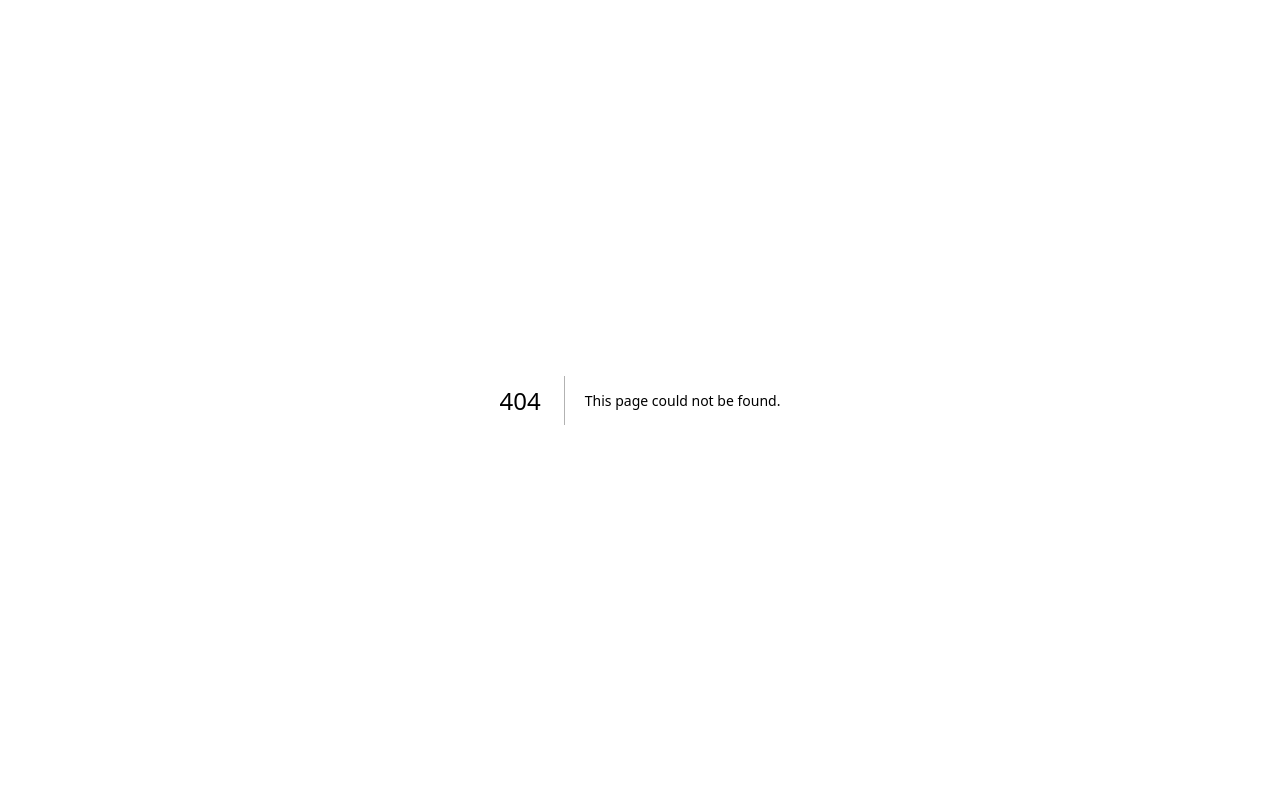
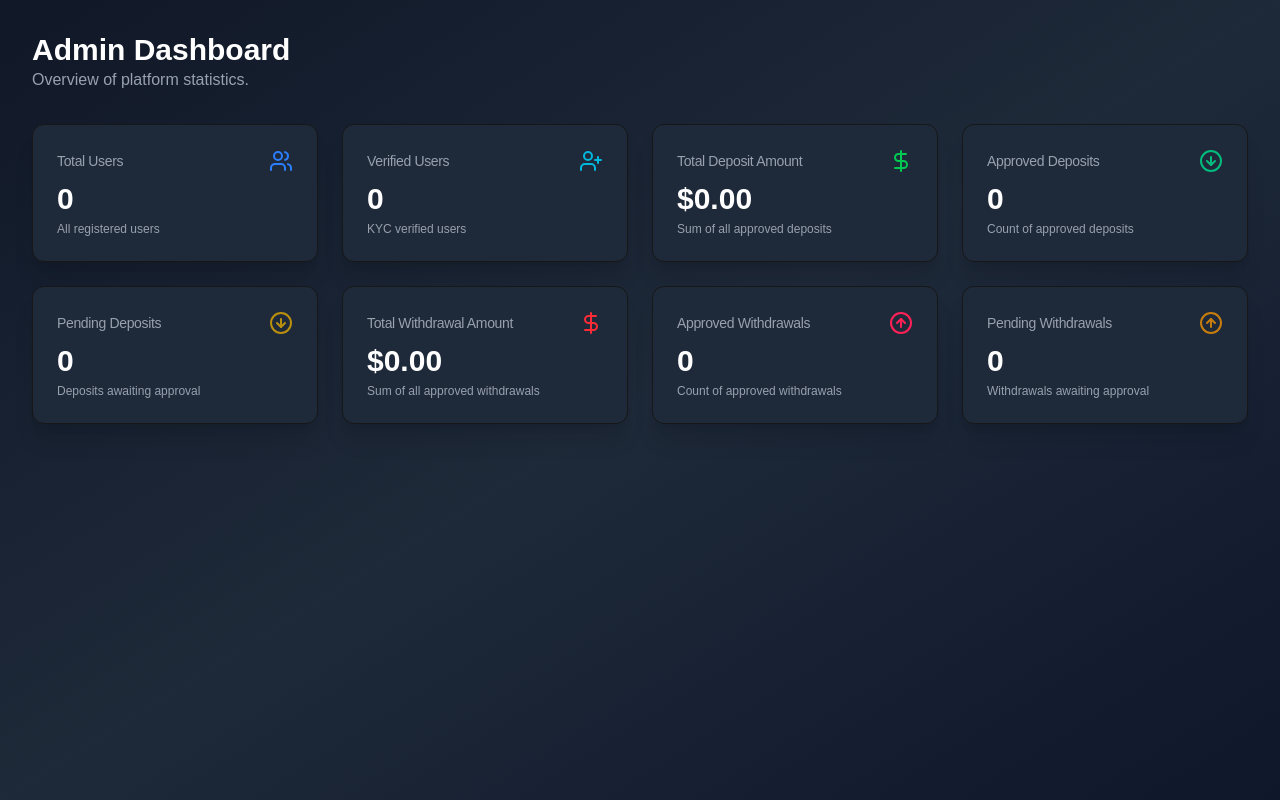
Before and after one commit to team-pr01/World-Market-Client, a Next.js app: page /admin/dashboard in a window 1280 px wide. Before the commit this address had no page. Built offline with nearby package versions, Linux system fonts and the light colour scheme.

Commit message:
Refactored admin dfashboard page

```diff
--- /dev/null
+++ b/src/app/(adminLayout)/admin/dashboard/loading.tsx
@@ -0,0 +1,27 @@
+import { Card, CardContent, CardHeader } from "@/components/ui/card"
+import { Skeleton } from "@/components/ui/skeleton"
+
+export default function AdminDashboardLoading() {
+  return (
+    <div className="min-h-screen bg-gradient-to-br from-gray-100 via-gray-50 to-slate-100 dark:from-gray-900 dark:via-gray-800 dark:to-slate-900 p-4 md:p-8">
+      <header className="mb-8">
+        <Skeleton className="h-9 w-64 mb-2" />
+        <Skeleton className="h-5 w-48" />
+      </header>
+      <div className="grid grid-cols-1 sm:grid-cols-2 lg:grid-cols-3 xl:grid-cols-4 gap-6">
+        {[...Array(8)].map((_, i) => (
+          <Card key={i} className="bg-white dark:bg-gray-800 shadow-xl rounded-xl">
+            <CardHeader className="flex flex-row items-center justify-between space-y-0 pb-2">
+              <Skeleton className="h-5 w-2/5" />
+              <Skeleton className="h-6 w-6 rounded-full" />
+            </CardHeader>
+            <CardContent>
+              <Skeleton className="h-8 w-3/5 mb-2" />
+              <Skeleton className="h-4 w-4/5" />
+            </CardContent>
+          </Card>
+        ))}
+      </div>
+    </div>
+  )
+}
--- /dev/null
+++ b/src/app/(adminLayout)/admin/dashboard/page.tsx
@@ -0,0 +1,181 @@
+"use client";
+import { Card, CardContent, CardHeader, CardTitle } from "@/components/ui/card";
+import {
+  Users,
+  DollarSign,
+  ArrowDownCircle,
+  ArrowUpCircle,
+  UserPlus,
+} from "lucide-react";
+import { useEffect, useState } from "react";
+
+interface DashboardStats {
+  totalUsers: number;
+  verifiedUsers: number;
+  totalDepositsAmount: number;
+  totalApprovedDeposits: number;
+  totalPendingDeposits: number;
+  totalWithdrawalsAmount: number;
+  totalApprovedWithdrawals: number;
+  totalPendingWithdrawals: number;
+}
+
+export default function AdminDashboardPage() {
+  const [stats, setStats] = useState<DashboardStats | null>(null);
+  const isLoading = false;
+
+  useEffect(() => {
+    const calculateStats = () => {
+      const totalUsers = 0;
+      const verifiedUsers = 0;
+      const totalDepositsAmount = 0;
+      const totalApprovedDeposits = 0;
+      const totalPendingDeposits = 0;
+      const totalWithdrawalsAmount = 0;
+      const totalApprovedWithdrawals = 0;
+      const totalPendingWithdrawals = 0;
+
+      setStats({
+        totalUsers,
+        verifiedUsers,
+        totalDepositsAmount,
+        totalApprovedDeposits,
+        totalPendingDeposits,
+        totalWithdrawalsAmount,
+        totalApprovedWithdrawals,
+        totalPendingWithdrawals,
+      });
+    };
+
+    calculateStats()
+  }, []);
+
+  if (isLoading) {
+    return (
+      <div className="min-h-screen bg-gray-100 dark:bg-gray-900 p-4 md:p-8">
+        <div className="grid grid-cols-1 sm:grid-cols-2 lg:grid-cols-3 xl:grid-cols-4 gap-6">
+          {[...Array(6)].map((_, i) => (
+            <Card
+              key={i}
+              className="bg-white dark:bg-gray-800 shadow-lg animate-pulse"
+            >
+              <CardHeader className="flex flex-row items-center justify-between space-y-0 pb-2">
+                <div className="h-6 bg-gray-300 dark:bg-gray-700 rounded w-1/2"></div>
+                <div className="h-8 w-8 bg-gray-300 dark:bg-gray-700 rounded-full"></div>
+              </CardHeader>
+              <CardContent>
+                <div className="h-10 bg-gray-300 dark:bg-gray-700 rounded w-3/4 mb-1"></div>
+                <div className="h-4 bg-gray-300 dark:bg-gray-700 rounded w-1/2"></div>
+              </CardContent>
+            </Card>
+          ))}
+        </div>
+      </div>
+    );
+  }
+
+  const statCards = [
+    {
+      title: "Total Users",
+      value: stats?.totalUsers,
+      icon: Users,
+      description: "All registered users",
+      color: "text-blue-500",
+    },
+    {
+      title: "Verified Users",
+      value: stats?.verifiedUsers,
+      icon: UserPlus,
+      description: "KYC verified users",
+      color: "text-cyan-500",
+    },
+    {
+      title: "Total Deposit Amount",
+      value: `$${stats?.totalDepositsAmount.toLocaleString(undefined, {
+        minimumFractionDigits: 2,
+        maximumFractionDigits: 2,
+      })}`,
+      icon: DollarSign,
+      description: "Sum of all approved deposits",
+      color: "text-green-500",
+    },
+    {
+      title: "Approved Deposits",
+      value: stats?.totalApprovedDeposits.toLocaleString(),
+      icon: ArrowDownCircle,
+      description: "Count of approved deposits",
+      color: "text-emerald-500",
+    },
+    {
+      title: "Pending Deposits",
+      value: stats?.totalPendingDeposits.toLocaleString(),
+      icon: ArrowDownCircle,
+      description: "Deposits awaiting approval",
+      color: "text-yellow-500 opacity-75",
+    },
+    {
+      title: "Total Withdrawal Amount",
+      value: `$${stats?.totalWithdrawalsAmount.toLocaleString(undefined, {
+        minimumFractionDigits: 2,
+        maximumFractionDigits: 2,
+      })}`,
+      icon: DollarSign,
+      description: "Sum of all approved withdrawals",
+      color: "text-red-500",
+    },
+    {
+      title: "Approved Withdrawals",
+      value: stats?.totalApprovedWithdrawals.toLocaleString(),
+      icon: ArrowUpCircle,
+      description: "Count of approved withdrawals",
+      color: "text-rose-500",
+    },
+    {
+      title: "Pending Withdrawals",
+      value: stats?.totalPendingWithdrawals.toLocaleString(),
+      icon: ArrowUpCircle,
+      description: "Withdrawals awaiting approval",
+      color: "text-amber-500 opacity-75",
+    },
+  ];
+
+  return (
+    <div className="min-h-screen bg-gradient-to-br from-gray-900 via-gray-800 to-slate-900 p-4 md:p-8">
+  <header className="mb-8">
+    <h1 className="text-3xl font-bold text-white">
+      Admin Dashboard
+    </h1>
+    <p className="text-gray-400">
+      Overview of platform statistics.
+    </p>
+  </header>
+  <div className="grid grid-cols-1 sm:grid-cols-2 lg:grid-cols-3 xl:grid-cols-4 gap-6">
+    {statCards.map((card) => {
+      const Icon = card.icon;
+      return (
+        <Card
+          key={card.title}
+          className="bg-gray-800 shadow-xl rounded-xl hover:shadow-2xl transition-shadow duration-300"
+        >
+          <CardHeader className="flex flex-row items-center justify-between space-y-0 pb-2">
+            <CardTitle className="text-sm font-medium text-gray-400">
+              {card.title}
+            </CardTitle>
+            <Icon className={`h-6 w-6 ${card.color}`} />
+          </CardHeader>
+          <CardContent>
+            <div className="text-3xl font-bold text-white">
+              {card.value}
+            </div>
+            <p className="text-xs text-gray-400 pt-1">
+              {card.description}
+            </p>
+          </CardContent>
+        </Card>
+      );
+    })}
+  </div>
+</div>
+
+  );
+}
--- a/src/app/(adminLayout)/admin/layout.tsx
+++ b/src/app/(adminLayout)/admin/layout.tsx
@@ -1,5 +1,7 @@
-
-export default function AdminLayout({ children }: { children: React.ReactNode }) {
-
-  return <>{children}</>
+export default function AdminLayout({
+  children,
+}: {
+  children: React.ReactNode;
+}) {
+  return <>{children}</>;
 }
```
